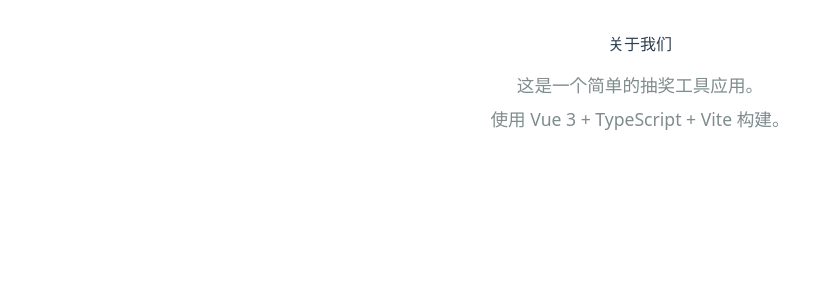
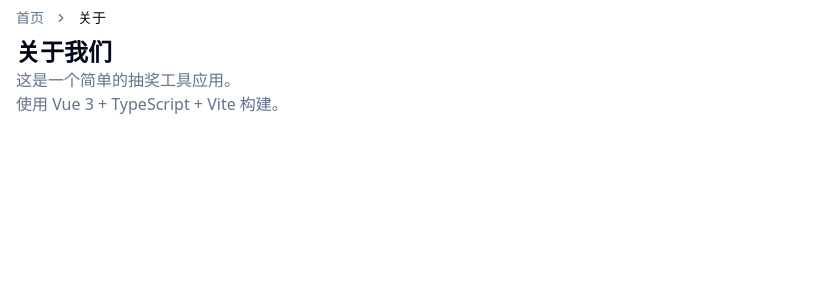
Before and after one commit to buduan/Lottery-Tool-Frontend, a Vue app: page /about in a window 1280 px wide. Shown: the top 300 px of the page, without its empty margins (0-825 px from the left). Built offline with nearby package versions, Linux system fonts and the light colour scheme.

Commit message:
feat: Breadcrumbs

```diff
--- /dev/null
+++ b/src/components/ui/breadcrumb/Breadcrumbs.vue
@@ -0,0 +1,78 @@
+<script setup lang="ts">
+import { computed } from 'vue';
+import { useRoute, RouterLink } from 'vue-router';
+import {
+  Breadcrumb,
+  BreadcrumbItem,
+  BreadcrumbLink,
+  BreadcrumbList,
+  BreadcrumbPage,
+  BreadcrumbSeparator,
+} from '@/components/ui/breadcrumb';
+
+type Crumb = { name: string; path?: string };
+type CrumbBuilder = (args: { route: ReturnType<typeof useRoute> }) => Crumb[];
+
+const route = useRoute();
+
+const crumbs = computed<Crumb[]>(() => {
+  const metaCrumbs = route.meta?.breadcrumb as
+    | Crumb[]
+    | CrumbBuilder
+    | undefined;
+  if (typeof metaCrumbs === 'function') {
+    const list = (metaCrumbs as CrumbBuilder)({ route });
+    return list.map((c, i) => ({
+      ...c,
+      path: i === list.length - 1 ? undefined : c.path,
+    }));
+  }
+  if (Array.isArray(metaCrumbs) && metaCrumbs.length) {
+    // Ensure last item has no link
+    return metaCrumbs.map((c, i) => ({
+      ...c,
+      path: i === metaCrumbs.length - 1 ? undefined : c.path,
+    }));
+  }
+
+  // Fallback: build from matched routes using title/name and cumulative paths
+  const built: Crumb[] = [];
+  let acc = '';
+  for (const m of route.matched) {
+    const name =
+      (m.meta?.title as string) || (m.name as string) || m.path || '';
+    const seg = m.path || '';
+    if (seg.startsWith('/')) {
+      acc = seg;
+    } else if (seg) {
+      acc = acc
+        ? `${acc.replace(/\/$/, '')}/${seg.replace(/^\//, '')}`
+        : `/${seg.replace(/^\//, '')}`;
+    }
+    built.push({ name: String(name), path: acc || undefined });
+  }
+  if (built.length) built[built.length - 1].path = undefined;
+  return built;
+});
+</script>
+
+<template>
+  <Breadcrumb>
+    <BreadcrumbList>
+      <template v-for="(item, idx) in crumbs">
+        <BreadcrumbItem v-if="idx < crumbs.length - 1" :key="`crumb-${idx}`">
+          <BreadcrumbLink as-child>
+            <RouterLink :to="item.path || '#'">{{ item.name }}</RouterLink>
+          </BreadcrumbLink>
+        </BreadcrumbItem>
+        <BreadcrumbSeparator
+          v-if="idx < crumbs.length - 1"
+          :key="`sep-${idx}`"
+        />
+        <BreadcrumbItem v-if="idx === crumbs.length - 1" :key="`page-${idx}`">
+          <BreadcrumbPage>{{ item.name }}</BreadcrumbPage>
+        </BreadcrumbItem>
+      </template>
+    </BreadcrumbList>
+  </Breadcrumb>
+</template>
--- a/src/layouts/AdminLayout.vue
+++ b/src/layouts/AdminLayout.vue
@@ -5,14 +5,7 @@ import {
   SidebarProvider,
   SidebarTrigger,
 } from '@/components/ui/sidebar';
-import {
-  Breadcrumb,
-  BreadcrumbItem,
-  BreadcrumbLink,
-  BreadcrumbList,
-  BreadcrumbPage,
-  BreadcrumbSeparator,
-} from '@/components/ui/breadcrumb';
+import Breadcrumbs from '@/components/ui/breadcrumb/Breadcrumbs.vue';
 import { Separator } from '@/components/ui/separator';
 </script>
 
@@ -20,26 +13,16 @@ import { Separator } from '@/components/ui/separator';
   <SidebarProvider>
     <AppSidebar />
     <SidebarInset>
-      <header class="flex h-16 shrink-0 items-center gap-2 transition-[width,height] ease-linear group-has-[[data-collapsible=icon]]/sidebar-wrapper:h-12">
+      <header
+        class="flex h-16 shrink-0 items-center gap-2 transition-[width,height] ease-linear group-has-[[data-collapsible=icon]]/sidebar-wrapper:h-12"
+      >
         <div class="flex items-center gap-2 px-4">
           <SidebarTrigger class="-ml-1" />
           <Separator orientation="vertical" class="mr-2 h-4" />
-          <Breadcrumb>
-            <BreadcrumbList>
-              <BreadcrumbItem class="hidden md:block">
-                <BreadcrumbLink href="#">
-                  Building Your Application
-                </BreadcrumbLink>
-              </BreadcrumbItem>
-              <BreadcrumbSeparator class="hidden md:block" />
-              <BreadcrumbItem>
-                <BreadcrumbPage>Data Fetching</BreadcrumbPage>
-              </BreadcrumbItem>
-            </BreadcrumbList>
-          </Breadcrumb>
+          <Breadcrumbs />
         </div>
       </header>
-      <RouterView class="px-4 py-2"/>
+      <RouterView class="px-4 py-2" />
     </SidebarInset>
   </SidebarProvider>
 </template>
--- a/src/router/admin.ts
+++ b/src/router/admin.ts
@@ -7,6 +7,10 @@ const adminRoutes: RouteRecordRaw[] = [
     component: () => import('../layouts/AdminLayout.vue'),
     meta: {
       requiresAuth: true,
+      breadcrumb: [
+        { name: '首页', path: '/' },
+        { name: '管理后台', path: '/admin' },
+      ],
     },
     children: [
       {
@@ -15,9 +19,13 @@ const adminRoutes: RouteRecordRaw[] = [
         component: () => import('../views/admin/Dashboard.vue'),
         meta: {
           title: 'Dashboard',
+          breadcrumb: [
+            { name: '首页', path: '/' },
+            { name: '管理后台', path: '/admin' },
+            { name: '仪表盘', path: '/admin' },
+          ],
         },
       },
-
     ],
   },
 ];
--- a/src/router/index.ts
+++ b/src/router/index.ts
@@ -10,6 +10,7 @@ const routes: RouteRecordRaw[] = [
     component: () => import('../views/Home.vue'),
     meta: {
       title: '首页',
+      breadcrumb: [{ name: '首页', path: '/' }],
     },
   },
   {
@@ -18,6 +19,10 @@ const routes: RouteRecordRaw[] = [
     component: () => import('../views/About.vue'),
     meta: {
       title: '关于',
+      breadcrumb: [
+        { name: '首页', path: '/' },
+        { name: '关于', path: '/about' },
+      ],
     },
   },
   // 管理员路由
--- a/src/views/About.vue
+++ b/src/views/About.vue
@@ -1,29 +1,16 @@
 <template>
-  <div class="about">
-    <h1>关于我们</h1>
-    <p>这是一个简单的抽奖工具应用。</p>
-    <p>使用 Vue 3 + TypeScript + Vite 构建。</p>
+  <div class="about px-4 py-2">
+    <Breadcrumbs />
+    <h1 class="text-2xl font-semibold mt-2">关于我们</h1>
+    <p class="text-muted-foreground">这是一个简单的抽奖工具应用。</p>
+    <p class="text-muted-foreground">使用 Vue 3 + TypeScript + Vite 构建。</p>
   </div>
 </template>
 
 <script setup lang="ts">
-// 关于页面组件
+import Breadcrumbs from '@/components/ui/breadcrumb/Breadcrumbs.vue';
 </script>
 
 <style scoped>
-.about {
-  text-align: center;
-  padding: 2rem;
-}
-
-h1 {
-  color: #2c3e50;
-  margin-bottom: 1rem;
-}
-
-p {
-  color: #7f8c8d;
-  font-size: 1.1rem;
-  margin-bottom: 0.5rem;
-}
+/* Page specific styles can go here if needed */
 </style>
--- a/src/views/Home.vue
+++ b/src/views/Home.vue
@@ -1,14 +1,13 @@
 <template>
-  <div class="home">
-    <h1>首页</h1>
-    <p>欢迎来到抽奖工具！</p>
+  <div class="home px-4 py-2">
+    <Breadcrumbs />
+    <h1 class="text-2xl font-semibold mt-2">首页</h1>
+    <p class="text-muted-foreground">欢迎来到抽奖工具！</p>
   </div>
 </template>
 
 <script setup lang="ts">
-// 首页组件
+import Breadcrumbs from '@/components/ui/breadcrumb/Breadcrumbs.vue';
 </script>
 
-<style scoped>
-
-</style>
+<style scoped></style>
```
